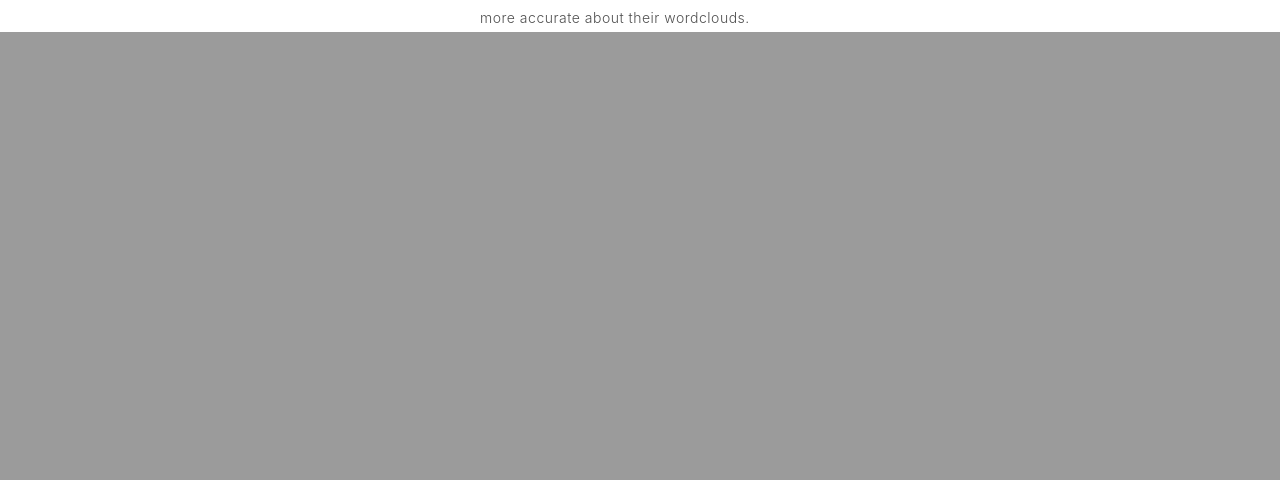
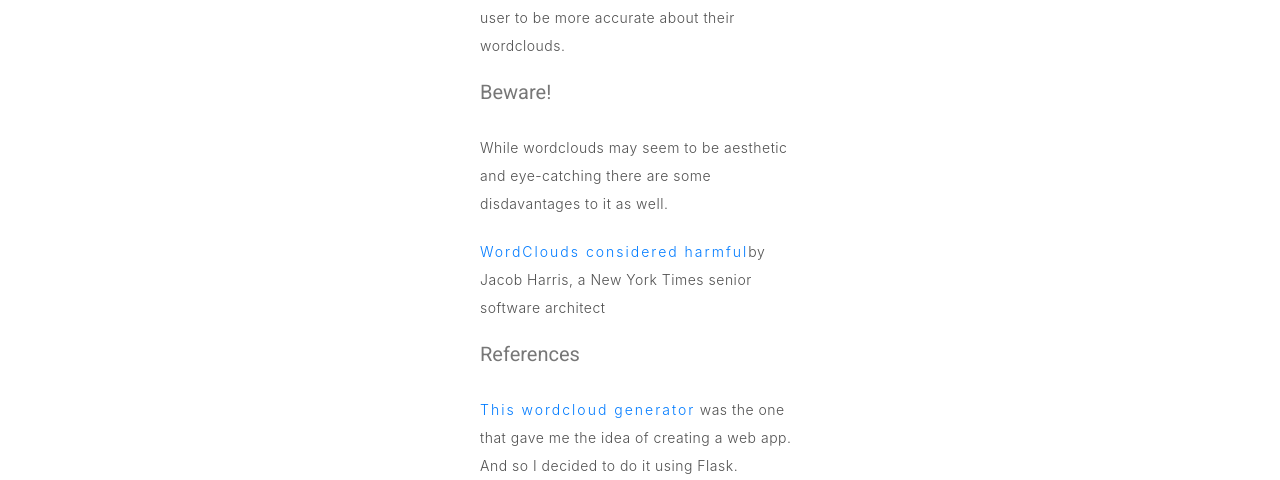
Before and after one commit to shivangraikar/WC-Generator, a Flask app: template templates/blog.html in a window 1280 px wide. Shown: the part 804-1284 px from the top of the page. Before the commit the page ends 836 px from the top, so only its background shows below. Run offline with Flask 2, Linux system fonts and the light colour scheme; the template is opened without the code that fills it, so the values that code supplies are empty; some libraries are stand-ins or nearby versions.

Commit message:
Update blog.html

```diff
--- a/templates/blog.html
+++ b/templates/blog.html
@@ -60,14 +60,24 @@
     <section id="hero" class="wow fadeIn">
         <div class="new">
             <h2><b>WordCloud Generator</b></h2>
-            <p>Hey. This is a WordCloud Generator built using Python libraries such as Flask and Wordcloud.
+            <p>
+                Hey. This is a WordCloud Generator built using Python libraries such as Flask and Wordcloud.
                 The deployment of this Flask is completely done using Herokuapp. Heroku is a cloud platform that allows programmers to create free account and deploy their machine learning or data science models on web application.<br>
                 Entire working of the project is available on my Github profile. Visit the profile using the contacts provided. Connect with me for collaboration or any doubts.
             </p>
             <h2><b>Future Work</b></h2>
             <p>
-                For now the working of the project is restricted as multiple functions and wordcloud parameters are still unknown to me. Perhaps in the coming weeks I could upload my updatesI think a bit more performance can be improved out of certain wordcloud parameters e.g. using contour and other parameters, which allows user to be more accurate about their wordclouds.
+                For now the working of the project is restricted as multiple functions and wordcloud parameters are still unknown to me. Perhaps in the coming weeks I could upload my updatesI think a bit more performance can be improved out of certain wordcloud parameters
+                e.g. using contour and other parameters, which eventually allows user to be more accurate about their wordclouds.
             </p>
+            <h2><b>Beware!</b></h2>
+            <p>While wordclouds may seem to be aesthetic and eye-catching there are some disdavantages to it as well.
+            </p>
+            <p><a href="">WordClouds considered harmful</a>by Jacob Harris, a New York Times senior software architect</p>
+            <h2><b>References</b></h2>
+            <p><a href="https://www.jasondavies.com/wordcloud/">This wordcloud generator</a> was the one that gave me the idea of creating a web app. And so I decided to do it using Flask.</p>
+
+
         </div>
     </section><!-- #hero -->
     <!-- JavaScript Libraries -->
```
